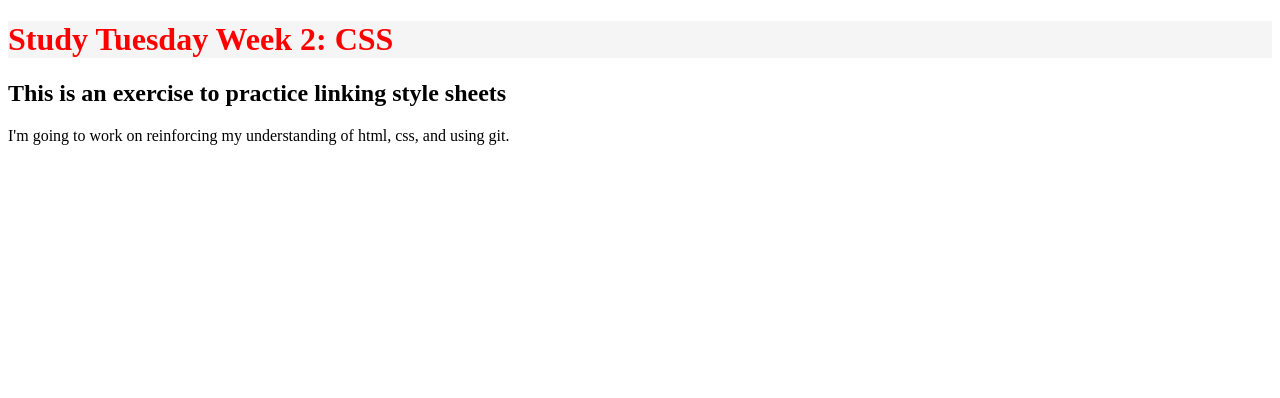
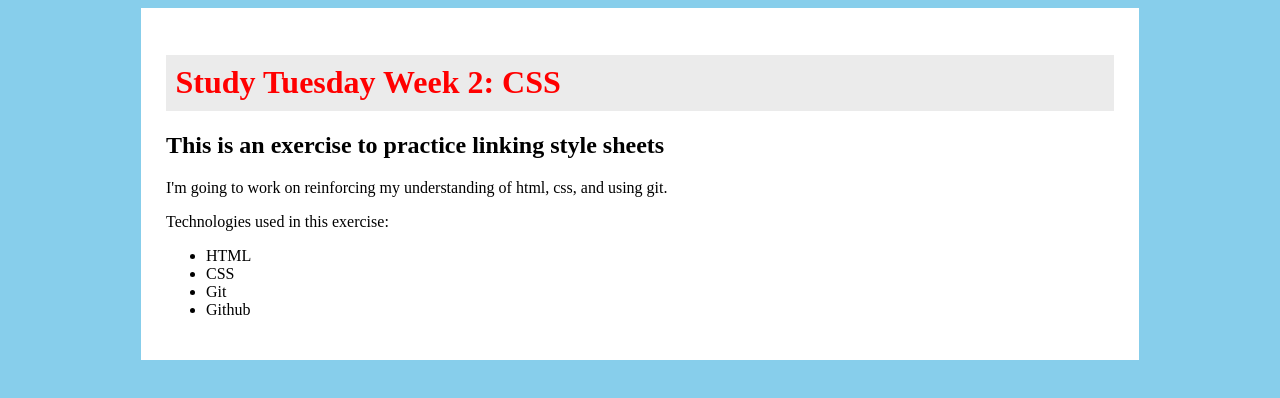
Before and after one commit to chriskorsak/study-tue-w2, a plain HTML site: page index.html in a window 1280 px wide. Drawn offline with Linux system fonts and the light colour scheme.

Commit message:
add css styling( center main section, body color, h1 padding, main padding), add <main> section to index

```diff
--- a/css/styles.css
+++ b/css/styles.css
@@ -1,4 +1,17 @@
+
 h1 {
-  background-color: rgb(245, 245, 245);
+  background-color: rgb(235, 235, 235);
   color: rgb(255, 0, 0);
+  padding: 1%;
 }
+
+main {
+  margin: 0 auto;
+  width: 75%;
+  background-color: rgb(255, 255, 255);
+  padding: 2%;
+}
+
+body {
+  background-color: skyblue;
+}
--- a/index.html
+++ b/index.html
@@ -5,8 +5,17 @@
     <title>Study Tuesday Week 2: CSS</title>
   </head>
   <body>
-    <h1>Study Tuesday Week 2: CSS</h1>
-    <h2>This is an exercise to practice linking style sheets</h2>
-    <p>I'm going to work on reinforcing my understanding of html, css, and using git.</p>
+    <main>
+      <h1>Study Tuesday Week 2: CSS</h1>
+      <h2>This is an exercise to practice linking style sheets</h2>
+      <p>I'm going to work on reinforcing my understanding of html, css, and using git.</p>
+      Technologies used in this exercise:
+      <ul>
+        <li>HTML</li>
+        <li>CSS</li>
+        <li>Git</li>
+        <li>Github</li>
+      </ul>
+    </main>
   </body>
 </html>
```
